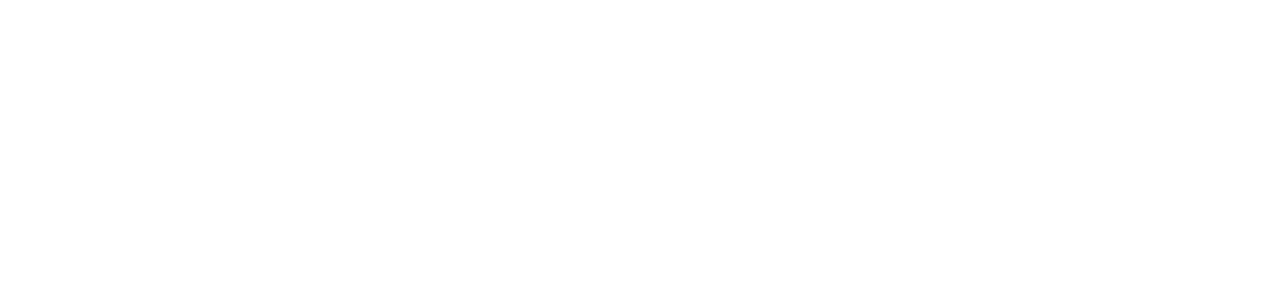
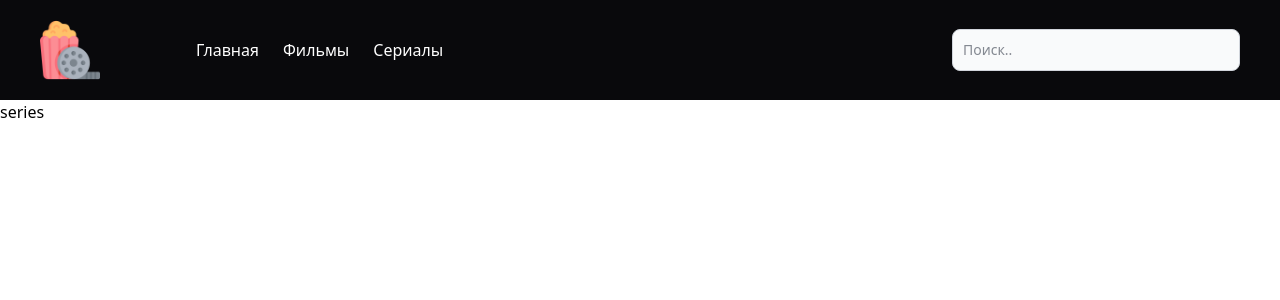
Before and after one commit to Nnustyy/KinoFlow, a React (Vite) app: page /series in a window 1280 px wide. Before the commit this address had no page. Shown: the top 300 px of the page. Built offline with nearby package versions, Linux system fonts and the light colour scheme.

Commit message:
верстка навигации

```diff
--- a/src/App.tsx
+++ b/src/App.tsx
@@ -2,11 +2,18 @@ import React from 'react';
 import './index.css'
 import { Route, Routes } from 'react-router-dom';
 import MainPage from './pages/MainPage';
+import Navigation from './components/Navigation';
+import FilmPage from './pages/FilmPage';
+import SeriesPage from './pages/SeriesPage';
+
 const App = () => {
   return (
     <div>
+      <Navigation/>
       <Routes>
         <Route  path='/' element={<MainPage/>} />
+        <Route  path='/film' element={<FilmPage/>} />
+        <Route  path='/series' element={<SeriesPage/>} />
       </Routes>
     </div>
   );
--- /dev/null
+++ b/src/components/Navigation.tsx
@@ -0,0 +1,35 @@
+import React from 'react';
+import { NavLink } from 'react-router-dom';
+
+
+const Navigation = () => {
+
+
+
+  return (
+    <nav className='sticky top-0 transition-[250ms] ease-in-out duration-300 bg-[#09090c]'>
+      <div className='mx-auto flex justify-between items-center py-5 max-w-full px-10'>
+      <div className='flex items-center gap-24'>
+      <NavLink to='/'>
+      <img src="src/assets/logo.png" alt="logo" width='60' />
+      </NavLink>
+        <div className='flex items-center flex-wrap gap-6'>
+        <NavLink to='/' className='text-white' >Главная</NavLink>
+        <NavLink to='/film' className='text-white' >Фильмы</NavLink>
+        <NavLink to='/series' className='text-white' >Сериалы</NavLink>
+        </div>
+      </div>
+      <div className=' relative min-w-2xs'>
+        <input type="text" placeholder='Поиск..'
+        className='bg-gray-50 border border-gray-300 text-gray-900 text-sm rounded-lg focus:ring-blue-500 focus:border-blue-500 block w-full p-2.5 dark:bg-gray-700 dark:border-gray-600 dark:placeholder-gray-400 dark:text-white dark:focus:ring-blue-500 dark:focus:border-blue-500'
+        />
+        <ul className='list-none absolute top-[42px] left-0 right-0 max-h-[200px] overflow-y-scroll shadow-md bg-white '>
+
+        </ul>
+      </div>
+      </div>
+    </nav>
+  );
+};
+
+export default Navigation;
--- a/src/main.tsx
+++ b/src/main.tsx
@@ -4,11 +4,15 @@ import { createRoot } from 'react-dom/client'
 import './index.css'
 import App from './App.tsx'
 import { BrowserRouter } from 'react-router-dom'
+import { Provider } from 'react-redux'
+import store from './store/store.ts'
 
 createRoot(document.getElementById('root')!).render(
   <StrictMode>
-    <BrowserRouter>
-    <App />
-    </BrowserRouter>
+  <Provider store={store}>
+      <BrowserRouter>
+      <App />
+      </BrowserRouter>
+  </Provider>
   </StrictMode>,
 )
--- /dev/null
+++ b/src/pages/FilmPage.tsx
@@ -0,0 +1,11 @@
+import React from 'react';
+
+const FilmPage = () => {
+  return (
+    <div>
+      film
+    </div>
+  );
+};
+
+export default FilmPage;
--- /dev/null
+++ b/src/pages/SeriesPage.tsx
@@ -0,0 +1,11 @@
+import React from 'react';
+
+const SeriesPage = () => {
+  return (
+    <div>
+      series
+    </div>
+  );
+};
+
+export default SeriesPage;
--- a/src/store/kinopoisk/kinopoiskApi.ts
+++ b/src/store/kinopoisk/kinopoiskApi.ts
@@ -1,5 +1,4 @@
 import { createApi, fetchBaseQuery } from "@reduxjs/toolkit/query/react";
-import { build } from "vite";
 
 
 
@@ -18,8 +17,8 @@ export const kinopoiskApi = createApi({
   reducerPath:'kinopoisk/api',
   baseQuery:baseQuery,
   endpoints: (build) => ({
-    getMovies: build.query<any, string>({
-      query:() => `movie/random`
+    getMovies: build.query<any, void>({
+      query:() => `v1.4/movie`
     })
   })
 })
@@ -31,3 +30,4 @@ export const kinopoiskApi = createApi({
 
 
 export const {useGetMoviesQuery} = kinopoiskApi
+export const prefetchMovies = kinopoiskApi.endpoints.getMovies.initiate
--- a/src/store/store.ts
+++ b/src/store/store.ts
@@ -1,12 +1,15 @@
 import { configureStore } from "@reduxjs/toolkit";
 import { kinopoiskApi } from "./kinopoisk/kinopoiskApi";
+
 
 
 const store = configureStore({
   reducer:{
     [kinopoiskApi.reducerPath]:kinopoiskApi.reducer,
 
-  }
+  },
+  middleware: (getDefaultMiddleware) =>
+    getDefaultMiddleware().concat(kinopoiskApi.middleware),
 })
 
 export default store;
```
Also changed, not shown: src/pages/MainPage.tsx (+9 -1 lines), src/assets/logo.png (added).
